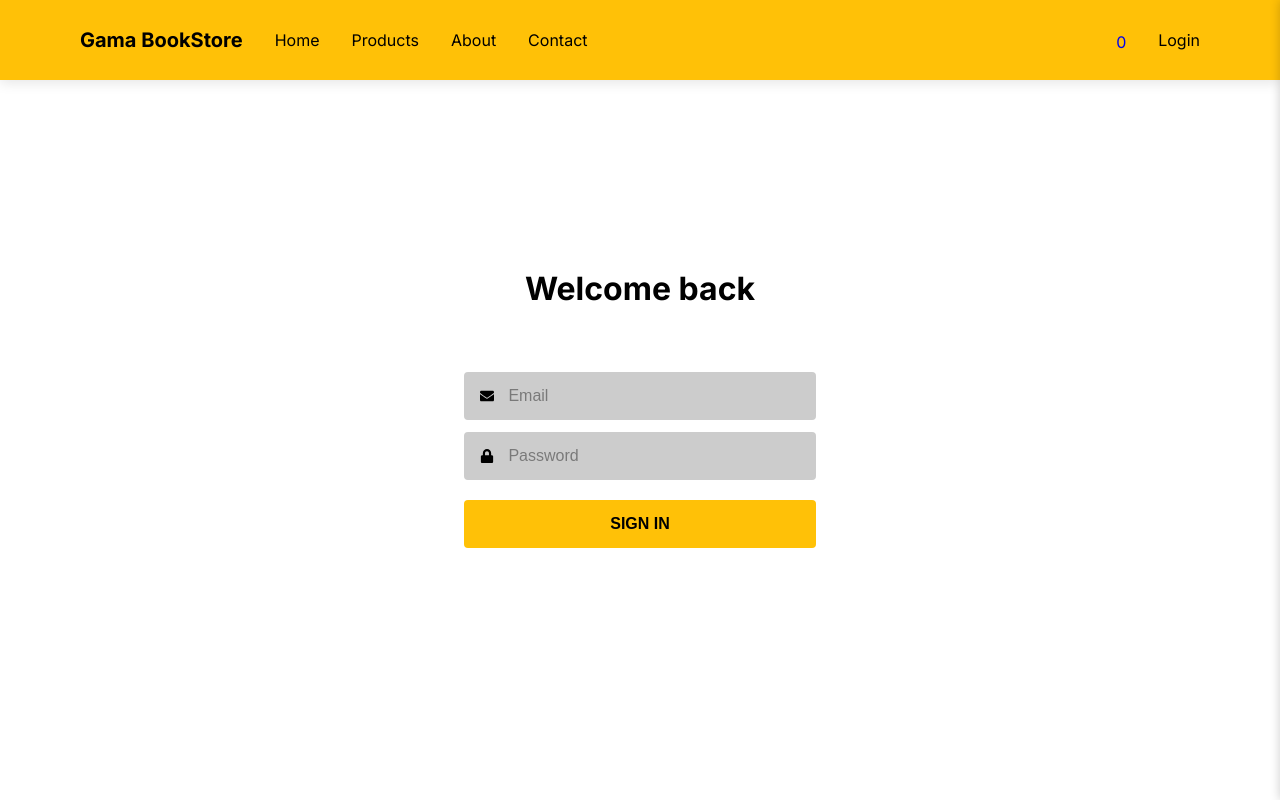
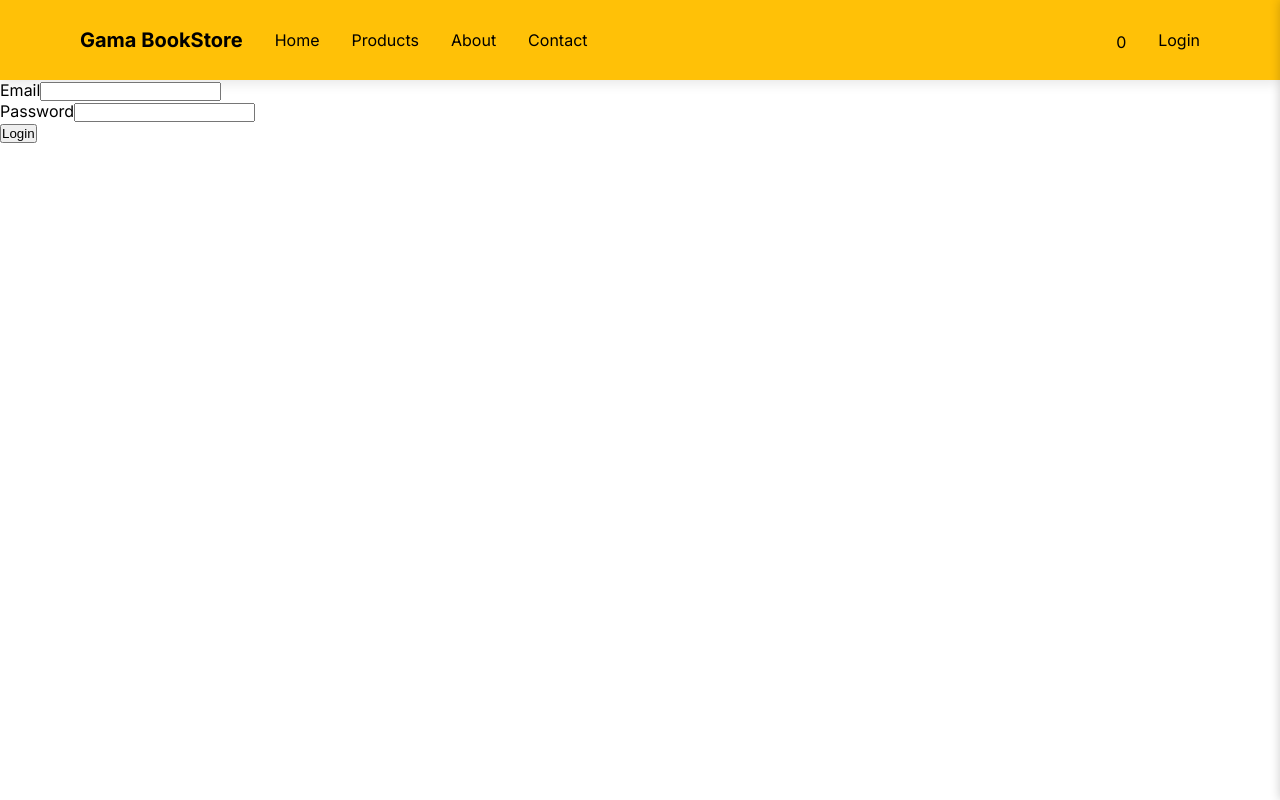
Before and after one commit to raphaelandrews/gamaxp-final-project-web, a React (Vite) app: page /login in a window 1280 px wide. Built offline with nearby package versions, Linux system fonts and the light colour scheme; some icons are missing.

Commit message:
refactor: new formik structure

```diff
--- a/src/components/Form/Form.tsx
+++ b/src/components/Form/Form.tsx
@@ -1,125 +1,62 @@
-import { useState } from "react";
-import { withFormik, FormikProps } from "formik";
+import { Formik, Form, Field, ErrorMessage } from "formik";
 import * as Yup from "yup";
 import { useNavigate } from "react-router-dom";
 import { useAuth } from "../../context/AuthContext/useAuth";
 
-import { Title, Wrapper, Form, FormInputs, InputWrapper, Input, Button } from "./styles";
 
-
-interface FormValues {
+interface LoginFormValues {
     email: string;
     password: string;
 }
 
-interface MyFormProps {
-    initialEmail?: string;
-    initialPassword?: string;
-}
+const initialValues: LoginFormValues = {
+    email: "",
+    password: "",
+};
 
-const InnerForm = (props: FormikProps<FormValues>) => {
+const validationSchema = Yup.object({
+    email: Yup.string().email("Invalid email address").required("Required"),
+    password: Yup.string().required("Required"),
+});
+
+
+const Login: React.FC = () => {
     const auth = useAuth();
     const navigate = useNavigate();
-
-    const {
-        values,
-        errors,
-        touched,
-        handleBlur,
-        isSubmitting,
-    } = props;
-
-    async function onFinish(values: { email: string, password: string }) {
+    const onSubmit = async (values: LoginFormValues) => {
         try {
             await auth.authenticate(values.email, values.password)
             navigate("/profile");
         } catch (error) {
             console.log(error)
         }
-    }
-
-    const [formValues, setFormValues] = useState<FormValues>({
-        email: "",
-        password: ""
-    });
-
-    const handleInputChange = (event: React.ChangeEvent<HTMLInputElement>) => {
-        const { name, value } = event.target;
-        setFormValues({ ...formValues, [name]: value });
-    };
-
-    const handleSubmit = (event: React.FormEvent<HTMLFormElement>) => {
-        event.preventDefault();
-        onFinish(formValues)
     };
 
     return (
-        <Wrapper>
-            <Title>Welcome back</Title>
-            <Form onSubmit={handleSubmit}>
-                <FormInputs>
-                    <InputWrapper>
-                        <svg stroke="currentColor" fill="currentColor" strokeWidth="0" viewBox="0 0 512 512" height="1em" width="1em" xmlns="http://www.w3.org/2000/svg"><path d="M502.3 190.8c3.9-3.1 9.7-.2 9.7 4.7V400c0 26.5-21.5 48-48 48H48c-26.5 0-48-21.5-48-48V195.6c0-5 5.7-7.8 9.7-4.7 22.4 17.4 52.1 39.5 154.1 113.6 21.1 15.4 56.7 47.8 92.2 47.6 35.7.3 72-32.8 92.3-47.6 102-74.1 131.6-96.3 154-113.7zM256 320c23.2.4 56.6-29.2 73.4-41.4 132.7-96.3 142.8-104.7 173.4-128.7 5.8-4.5 9.2-11.5 9.2-18.9v-19c0-26.5-21.5-48-48-48H48C21.5 64 0 85.5 0 112v19c0 7.4 3.4 14.3 9.2 18.9 30.6 23.9 40.7 32.4 173.4 128.7 16.8 12.2 50.2 41.8 73.4 41.4z"></path></svg>
-                        <Input
-                            width={50}
-                            type="email"
-                            name="email"
-                            placeholder="Email"
-                            onChange={handleInputChange}
-                            onBlur={handleBlur}
-                            value={formValues.email}
-                        />
-                    </InputWrapper>
-
-                    <InputWrapper>
-                        <svg stroke="currentColor" fill="currentColor" strokeWidth="0" viewBox="0 0 448 512" height="1em" width="1em" xmlns="http://www.w3.org/2000/svg"><path d="M400 224h-24v-72C376 68.2 307.8 0 224 0S72 68.2 72 152v72H48c-26.5 0-48 21.5-48 48v192c0 26.5 21.5 48 48 48h352c26.5 0 48-21.5 48-48V272c0-26.5-21.5-48-48-48zm-104 0H152v-72c0-39.7 32.3-72 72-72s72 32.3 72 72v72z"></path></svg>
-                        <Input
-                            width={50}
-                            type="password"
-                            name="password"
-                            placeholder="Password"
-                            onChange={handleInputChange}
-                            onBlur={handleBlur}
-                            value={formValues.password}
-                        />
-                    </InputWrapper>
-                </FormInputs>
-
-                <Button
-                    type="submit"
-                /* disabled={
-                     isSubmitting ||
-                     !!(errors.email && touched.email) ||
-                     !!(errors.password && touched.password)
-                 }*/
-                >
-                    Sign In
-                </Button>
-            </Form>
-        </Wrapper>
+        <Formik
+            initialValues={initialValues}
+            validationSchema={validationSchema}
+            onSubmit={onSubmit}
+        >
+            {({ isSubmitting }) => (
+                <Form>
+                    <div>
+                        <label htmlFor="email">Email</label>
+                        <Field type="email" name="email" />
+                        <ErrorMessage name="email" />
+                    </div>
+                    <div>
+                        <label htmlFor="password">Password</label>
+                        <Field type="password" name="password" />
+                        <ErrorMessage name="password" />
+                    </div>
+                    <button type="submit" disabled={isSubmitting}>
+                        Login
+                    </button>
+                </Form>
+            )}
+        </Formik>
     );
 };
 
-
-const LoginForm = withFormik<MyFormProps, FormValues>({
-    mapPropsToValues: props => ({
-        email: props.initialEmail || "",
-        password: props.initialPassword || ""
-    }),
-
-    validationSchema: Yup.object().shape({
-        email: Yup.string()
-            .email("Email not valid")
-            .required("Email is required"),
-        password: Yup.string().required("Password is required")
-    }),
-
-    handleSubmit(
-        { email, password }: FormValues,
-        { props, setSubmitting, setErrors }
-    ) {
-        console.log(email, password);
-    }
-})(InnerForm);
-
-export default LoginForm;
+export default Login;
--- a/src/components/Form/styles.ts
+++ b/src/components/Form/styles.ts
@@ -86,11 +86,12 @@ export const Input = styled.input<InputProps>`
 `;
 
 export const Button = styled.button`
+    font-size: 1rem;
+    font-weight: 700;
+    text-transform: uppercase;
+    height: 3rem;
+    border: 0px;
+    border-radius: .25rem;
     background: #FFC107;
-    border-radius: .25rem;
-    border: 0px;
-    font-weight: 700;
-    height: 3rem;
-    font-size: 1rem;
-    text-transform: uppercase;
+    cursor: pointer;
 `
--- a/src/components/Header/Header.tsx
+++ b/src/components/Header/Header.tsx
@@ -209,13 +209,11 @@ const Header: React.FC<Props> = ({ title }) => {
 
 
             <CartWrapper>
-              <Link to="/">
                 <ShoppingCart size="20" color="#000000" onClick={handleOpen} />
                 <OffCanvas isCanvasOpen={isCanvasOpen} onClose={handleClose}>
-                <Cart isOpen={isOpen} />
+                  <Cart isOpen={isOpen} />
                 </OffCanvas>
                 {cartQuantity}
-              </Link>
             </CartWrapper>
             <Login>
               {UserLogged()}
--- a/src/styles/global.ts
+++ b/src/styles/global.ts
@@ -15,11 +15,11 @@ const GlobalStyle = createGlobalStyle`
   }
 
   body {
+    font-family: 'Inter', sans-serif;
     width: 100vw;
     height: 100vh;
     color: #000000;
     background-color: hsl(0, 0%, 100%);
-    font-family: 'Inter', sans-serif;
   }
 
   a {
```
